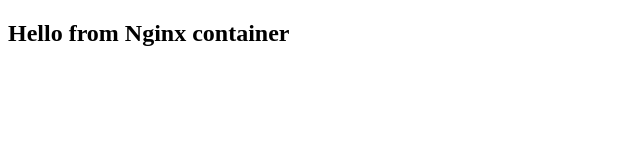
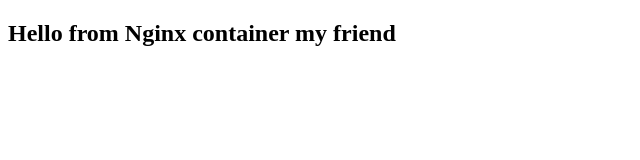
Before and after one commit to javierazcoiti/docker, a plain HTML site: page index.html in a window 1280 px wide. Shown: the whole page, without its empty margins (0-640 px from the left). Drawn offline with Linux system fonts and the light colour scheme.

Commit message:
Update index.html

```diff
--- a/index.html
+++ b/index.html
@@ -5,6 +5,6 @@
   <title>Docker Nginx</title>
 </head>
 <body>
-  <h2>Hello from Nginx container</h2>
+  <h2>Hello from Nginx container my friend</h2>
 </body>
 </html>
```
